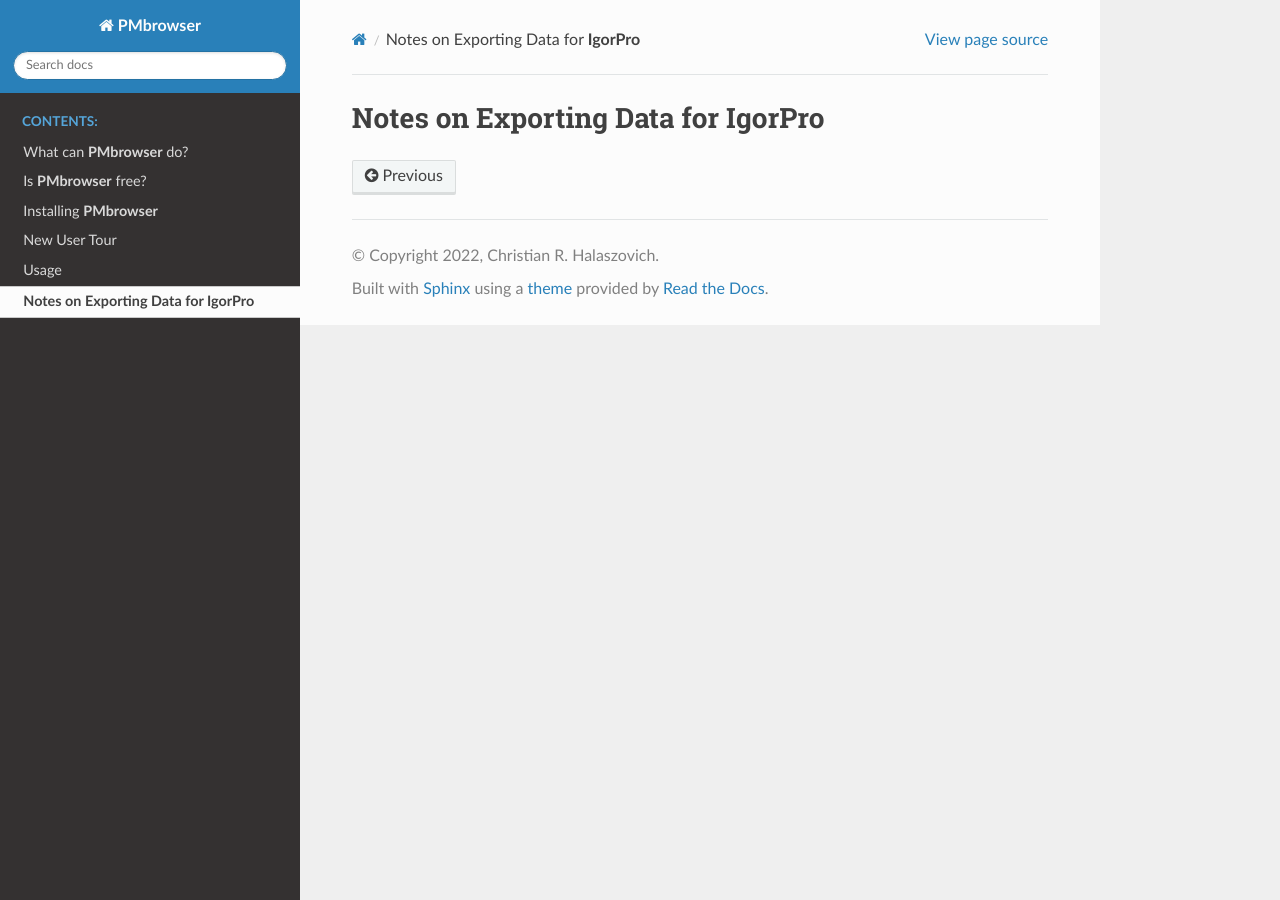
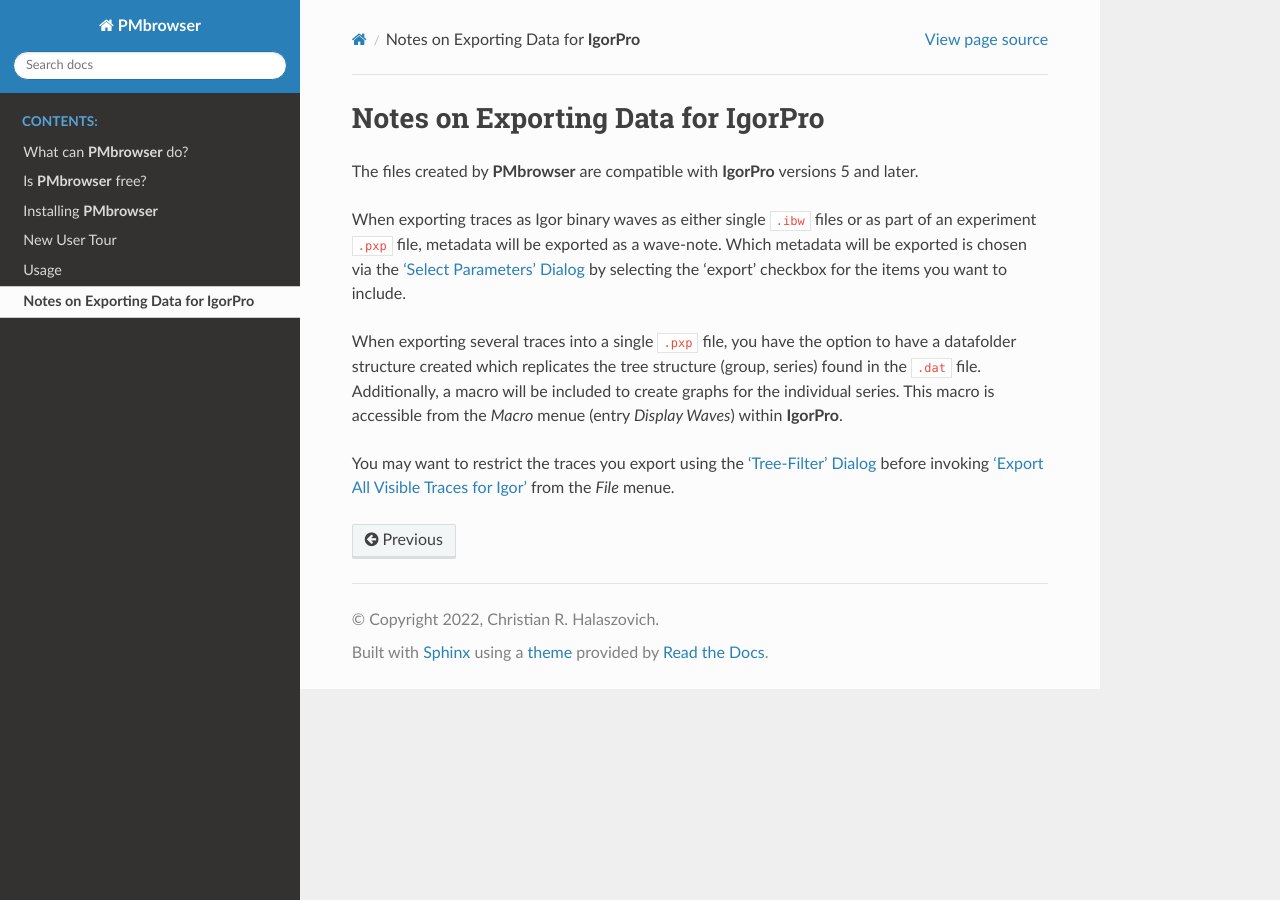
Before and after one commit to ChrisHal/PMbrowser, a Sphinx documentation site: the page built from doc/usage/igor_export_infos.rst, in a window 1280 px wide. Built offline with Sphinx 7.4.7 and the Read the Docs theme 2.0.0, drawn with Linux system fonts in a browser that asks for light colours.

Commit message:
added info about ibw, pxp export

```diff
--- a/doc/conf.py
+++ b/doc/conf.py
@@ -53,4 +53,4 @@ html_theme = 'sphinx_rtd_theme'
 # Add any paths that contain custom static files (such as style sheets) here,
 # relative to this directory. They are copied after the builtin static files,
 # so a file named "default.css" will overwrite the builtin "default.css".
-html_static_path = ['_static']
+# html_static_path = ['_static']
--- a/doc/usage/igor_export_infos.rst
+++ b/doc/usage/igor_export_infos.rst
@@ -3,3 +3,21 @@
 **********************************************
 Notes on Exporting Data for :program:`IgorPro`
 **********************************************
+
+The files created by :program:`PMbrowser` are compatible with :program:`IgorPro`
+versions 5 and later.
+
+When exporting traces as Igor binary waves as either single :file:`.ibw` files or as part of
+an experiment :file:`.pxp` file, metadata will be exported as a wave-note. Which metadata will
+be exported is chosen via the :ref:`select-params-dlg-label` by selecting the 'export' checkbox for
+the items you want to include.
+
+When exporting several traces into a single :file:`.pxp` file, you have the option to have a
+datafolder structure created which replicates the tree structure (group, series) found in
+the :file:`.dat` file.
+Additionally, a macro will be included to create graphs for the individual series. This macro
+is accessible from the *Macro* menue (entry *Display Waves*) within :program:`IgorPro`.
+
+You may want to restrict the traces you export using the :ref:`filter-dlg-label`
+before invoking :ref:`export-all-visible-traces-label`
+from the *File* menue.
--- a/doc/usage/menues.rst
+++ b/doc/usage/menues.rst
@@ -34,6 +34,7 @@ that pertain to exports to packed experiment files (see :ref:`export-dlg-label`
 
 This function also available from the context menue of the **tree-view**.
 
+.. _export-all-visible-traces-label:
 
 'Export All Visible Traces for Igor'
 ------------------------------------
```
